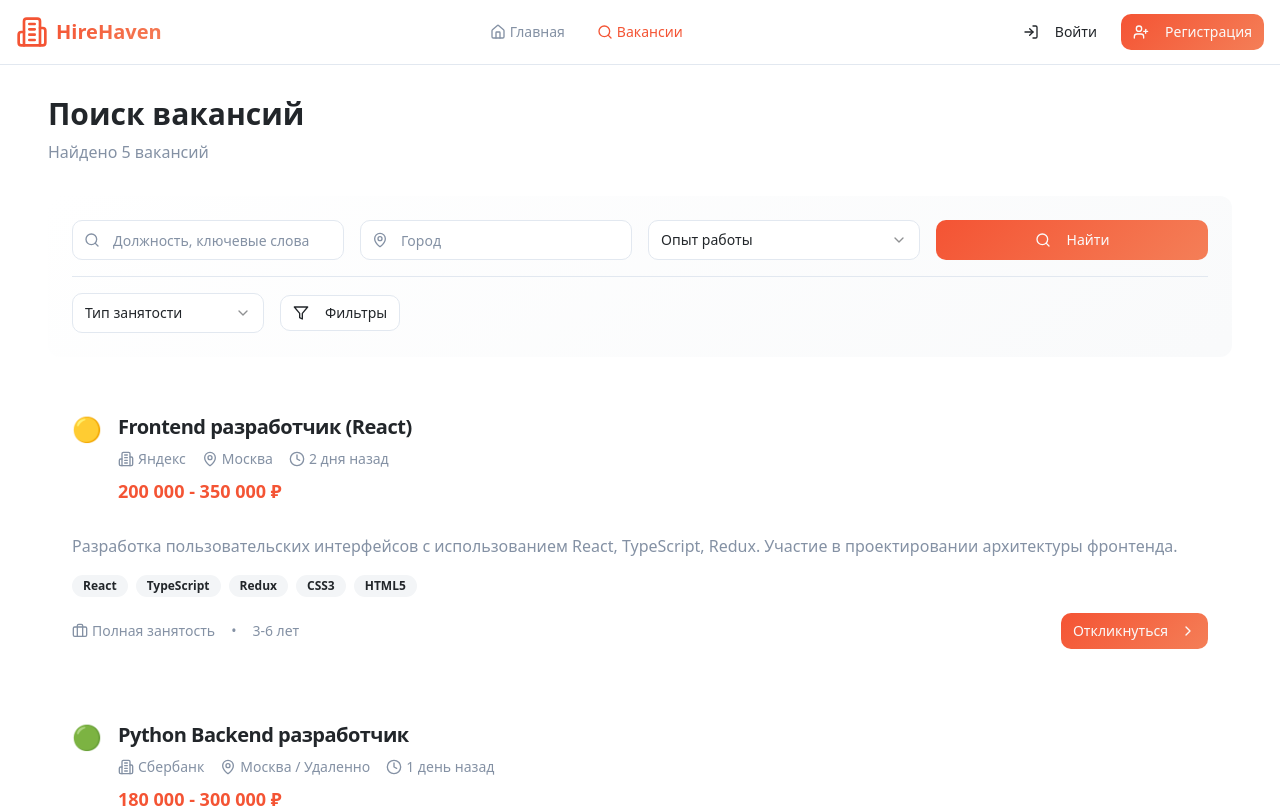
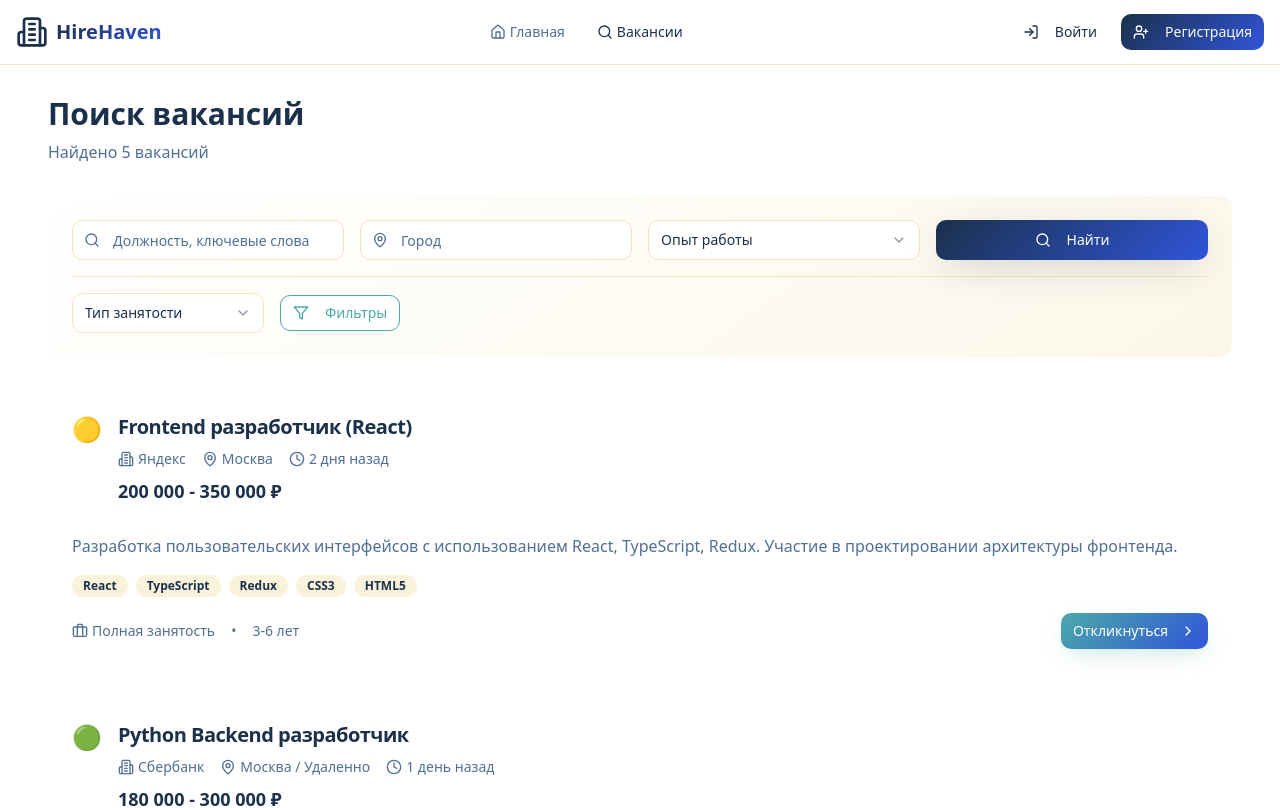
Before and after one commit to Amoralch/hire-haven-spot, a React (Vite) app: page /jobs in a window 1280 px wide. Shown: the top 808 px of the page. Built offline with nearby package versions, Linux system fonts and the light colour scheme.

Commit message:
Update color scheme
Update the website's color scheme to match the provided palette:
- Dark Blue: #1A2E4D
- Cyan: #4DA8A8
- Blue: #3A5FCD
- Light Yellow: #F7E4BC
- Orange: #F4A261

```diff
--- a/src/index.css
+++ b/src/index.css
@@ -9,54 +9,58 @@ All colors MUST be HSL.
 @layer base {
   :root {
     --background: 0 0% 100%;
-    --foreground: 210 11% 15%;
+    --foreground: 213 47% 20%;
 
     --card: 0 0% 100%;
-    --card-foreground: 210 11% 15%;
+    --card-foreground: 213 47% 20%;
 
     --popover: 0 0% 100%;
-    --popover-foreground: 210 11% 15%;
+    --popover-foreground: 213 47% 20%;
 
-    --primary: 10 90% 58%;
+    --primary: 213 47% 20%;
     --primary-foreground: 0 0% 98%;
-    --primary-glow: 15 88% 65%;
+    --primary-glow: 227 69% 52%;
 
-    --brand: 10 90% 58%;
+    --brand: 213 47% 20%;
     --brand-foreground: 0 0% 98%;
 
-    --secondary: 210 20% 96%;
-    --secondary-foreground: 210 11% 15%;
+    --secondary: 45 75% 92%;
+    --secondary-foreground: 213 47% 20%;
 
-    --muted: 210 20% 96%;
-    --muted-foreground: 215 15% 58%;
+    --muted: 45 75% 92%;
+    --muted-foreground: 213 30% 45%;
 
-    --accent: 15 88% 65%;
+    --accent: 180 38% 48%;
     --accent-foreground: 0 0% 98%;
 
     --success: 142 71% 45%;
     --success-foreground: 0 0% 98%;
 
-    --warning: 38 92% 50%;
-    --warning-foreground: 0 0% 98%;
+    --warning: 28 87% 67%;
+    --warning-foreground: 213 47% 20%;
 
-    --destructive: 0 84.2% 60.2%;
-    --destructive-foreground: 210 40% 98%;
+    --border: 45 75% 85%;
+    --input: 45 75% 85%;
 
-    --border: 214.3 31.8% 91.4%;
-    --input: 214.3 31.8% 91.4%;
-    --ring: 222.2 84% 4.9%;
+    --ring: 227 69% 52%;
+
+    --destructive: 0 84% 60%;
+    --destructive-foreground: 0 0% 98%;
 
     --radius: 0.75rem;
 
+
     /* Gradients */
-    --gradient-brand: linear-gradient(135deg, hsl(var(--primary)), hsl(var(--primary-glow)));
-    --gradient-hero: linear-gradient(135deg, hsl(var(--primary)) 0%, hsl(var(--accent)) 100%);
-    --gradient-card: linear-gradient(145deg, hsl(0 0% 100%), hsl(210 20% 98%));
+    --gradient-brand: linear-gradient(135deg, hsl(213 47% 20%), hsl(227 69% 52%));
+    --gradient-hero: linear-gradient(135deg, hsl(213 47% 20%) 0%, hsl(180 38% 48%) 50%, hsl(28 87% 67%) 100%);
+    --gradient-card: linear-gradient(145deg, hsl(0 0% 100%), hsl(45 75% 95%));
+    --gradient-accent: linear-gradient(135deg, hsl(180 38% 48%), hsl(227 69% 52%));
 
     /* Shadows */
-    --shadow-brand: 0 10px 40px -10px hsl(var(--primary) / 0.3);
-    --shadow-card: 0 4px 20px -2px hsl(210 11% 15% / 0.08);
-    --shadow-card-hover: 0 8px 30px -4px hsl(210 11% 15% / 0.12);
+    --shadow-brand: 0 10px 40px -10px hsl(213 47% 20% / 0.3);
+    --shadow-card: 0 4px 20px -2px hsl(213 47% 20% / 0.08);
+    --shadow-card-hover: 0 8px 30px -4px hsl(213 47% 20% / 0.12);
+    --shadow-accent: 0 8px 25px -8px hsl(180 38% 48% / 0.4);
 
     /* Animations */
     --transition-smooth: all 0.3s cubic-bezier(0.4, 0, 0.2, 1);
@@ -80,21 +84,24 @@ All colors MUST be HSL.
   }
 
   .dark {
-    --background: 210 15% 7%;
-    --foreground: 210 40% 98%;
+    --background: 213 47% 8%;
+    --foreground: 45 75% 95%;
 
-    --card: 210 15% 9%;
-    --card-foreground: 210 40% 98%;
+    --card: 213 47% 12%;
+    --card-foreground: 45 75% 95%;
 
-    --popover: 210 15% 9%;
-    --popover-foreground: 210 40% 98%;
+    --popover: 213 47% 12%;
+    --popover-foreground: 45 75% 95%;
 
-    --primary: 10 90% 58%;
+    --primary: 227 69% 52%;
     --primary-foreground: 0 0% 98%;
-    --primary-glow: 15 88% 65%;
+    --primary-glow: 180 38% 48%;
 
-    --brand: 10 90% 58%;
+    --brand: 227 69% 52%;
     --brand-foreground: 0 0% 98%;
+
+    --secondary: 213 47% 15%;
+    --secondary-foreground: 45 75% 85%;
 
     --secondary: 217.2 32.6% 17.5%;
     --secondary-foreground: 210 40% 98%;
--- a/src/pages/Jobs.tsx
+++ b/src/pages/Jobs.tsx
@@ -129,7 +129,7 @@ const Jobs = () => {
                   </SelectContent>
                 </Select>
 
-                <Button className="bg-gradient-brand hover:opacity-90 transition-opacity">
+                <Button className="bg-gradient-brand hover:opacity-90 transition-opacity text-white shadow-brand">
                   <Search className="h-4 w-4 mr-2" />
                   Найти
                 </Button>
@@ -148,7 +148,7 @@ const Jobs = () => {
                   </SelectContent>
                 </Select>
 
-                <Button variant="outline" size="sm">
+                <Button variant="outline" size="sm" className="border-accent text-accent hover:bg-accent hover:text-white">
                   <Filter className="h-4 w-4 mr-2" />
                   Фильтры
                 </Button>
@@ -217,7 +217,7 @@ const Jobs = () => {
                       <span>{job.experience}</span>
                     </div>
 
-                    <Button size="sm" className="bg-gradient-brand hover:opacity-90 transition-opacity">
+                    <Button size="sm" className="bg-gradient-accent hover:opacity-90 transition-opacity text-white shadow-accent">
                       Откликнуться
                       <ChevronRight className="h-4 w-4 ml-1" />
                     </Button>
@@ -229,7 +229,7 @@ const Jobs = () => {
 
           {/* Load More */}
           <div className="text-center mt-12">
-            <Button variant="outline" size="lg">
+            <Button variant="outline" size="lg" className="border-2 border-primary text-primary hover:bg-primary hover:text-white">
               Показать больше вакансий
             </Button>
           </div>
--- a/src/pages/Landing.tsx
+++ b/src/pages/Landing.tsx
@@ -31,13 +31,13 @@ const Landing = () => {
           </p>
 
           <div className="flex flex-col sm:flex-row gap-4 justify-center mb-12">
-            <Button size="lg" asChild className="bg-gradient-brand hover:opacity-90 transition-opacity shadow-brand">
+            <Button size="lg" asChild className="bg-gradient-brand hover:opacity-90 transition-opacity shadow-brand text-white">
               <Link to="/jobs" className="flex items-center">
                 Найти вакансии
                 <ArrowRight className="ml-2 h-5 w-5" />
               </Link>
             </Button>
-            <Button size="lg" variant="outline" asChild>
+            <Button size="lg" variant="outline" asChild className="border-2 border-accent text-accent hover:bg-accent hover:text-white">
               <Link to="/register">
                 Разместить вакансию
               </Link>
@@ -77,9 +77,9 @@ const Landing = () => {
           </div>
 
           <div className="grid md:grid-cols-3 gap-8">
-            <Card className="border-0 shadow-card hover:shadow-card-hover transition-all duration-300 bg-gradient-card">
+            <Card className="border-0 shadow-card hover:shadow-accent transition-all duration-300 bg-gradient-card">
               <CardContent className="p-8 text-center">
-                <div className="w-16 h-16 bg-gradient-brand rounded-full flex items-center justify-center mx-auto mb-6">
+                <div className="w-16 h-16 bg-gradient-accent rounded-full flex items-center justify-center mx-auto mb-6 shadow-accent">
                   <Target className="h-8 w-8 text-white" />
                 </div>
                 <h3 className="text-xl font-semibold mb-4">Точный поиск</h3>
@@ -89,9 +89,9 @@ const Landing = () => {
               </CardContent>
             </Card>
 
-            <Card className="border-0 shadow-card hover:shadow-card-hover transition-all duration-300 bg-gradient-card">
+            <Card className="border-0 shadow-card hover:shadow-accent transition-all duration-300 bg-gradient-card">
               <CardContent className="p-8 text-center">
-                <div className="w-16 h-16 bg-gradient-brand rounded-full flex items-center justify-center mx-auto mb-6">
+                <div className="w-16 h-16 bg-gradient-brand rounded-full flex items-center justify-center mx-auto mb-6 shadow-brand">
                   <Shield className="h-8 w-8 text-white" />
                 </div>
                 <h3 className="text-xl font-semibold mb-4">Безопасность</h3>
@@ -101,10 +101,10 @@ const Landing = () => {
               </CardContent>
             </Card>
 
-            <Card className="border-0 shadow-card hover:shadow-card-hover transition-all duration-300 bg-gradient-card">
+            <Card className="border-0 shadow-card hover:shadow-accent transition-all duration-300 bg-gradient-card">
               <CardContent className="p-8 text-center">
-                <div className="w-16 h-16 bg-gradient-brand rounded-full flex items-center justify-center mx-auto mb-6">
-                  <Briefcase className="h-8 w-8 text-white" />
+                <div className="w-16 h-16 bg-warning text-warning-foreground rounded-full flex items-center justify-center mx-auto mb-6 shadow-accent">
+                  <Briefcase className="h-8 w-8" />
                 </div>
                 <h3 className="text-xl font-semibold mb-4">Карьерный рост</h3>
                 <p className="text-muted-foreground">
@@ -169,7 +169,7 @@ const Landing = () => {
           <p className="text-xl mb-8 opacity-90">
             Присоединяйтесь к тысячам специалистов, которые уже нашли работу через HireHaven
           </p>
-          <Button size="lg" variant="secondary" asChild className="bg-white text-primary hover:bg-white/90">
+          <Button size="lg" variant="secondary" asChild className="bg-warning text-warning-foreground hover:bg-warning/90 font-semibold border-0 shadow-lg">
             <Link to="/register" className="flex items-center">
               Начать сейчас
               <ArrowRight className="ml-2 h-5 w-5" />
--- a/tailwind.config.ts
+++ b/tailwind.config.ts
@@ -84,12 +84,14 @@ export default {
 			backgroundImage: {
 				'gradient-brand': 'var(--gradient-brand)',
 				'gradient-hero': 'var(--gradient-hero)',
-				'gradient-card': 'var(--gradient-card)'
+				'gradient-card': 'var(--gradient-card)',
+				'gradient-accent': 'var(--gradient-accent)'
 			},
 			boxShadow: {
 				'brand': 'var(--shadow-brand)',
 				'card': 'var(--shadow-card)',
-				'card-hover': 'var(--shadow-card-hover)'
+				'card-hover': 'var(--shadow-card-hover)',
+				'accent': 'var(--shadow-accent)'
 			},
 			transitionTimingFunction: {
 				'smooth': 'var(--transition-smooth)',
```
